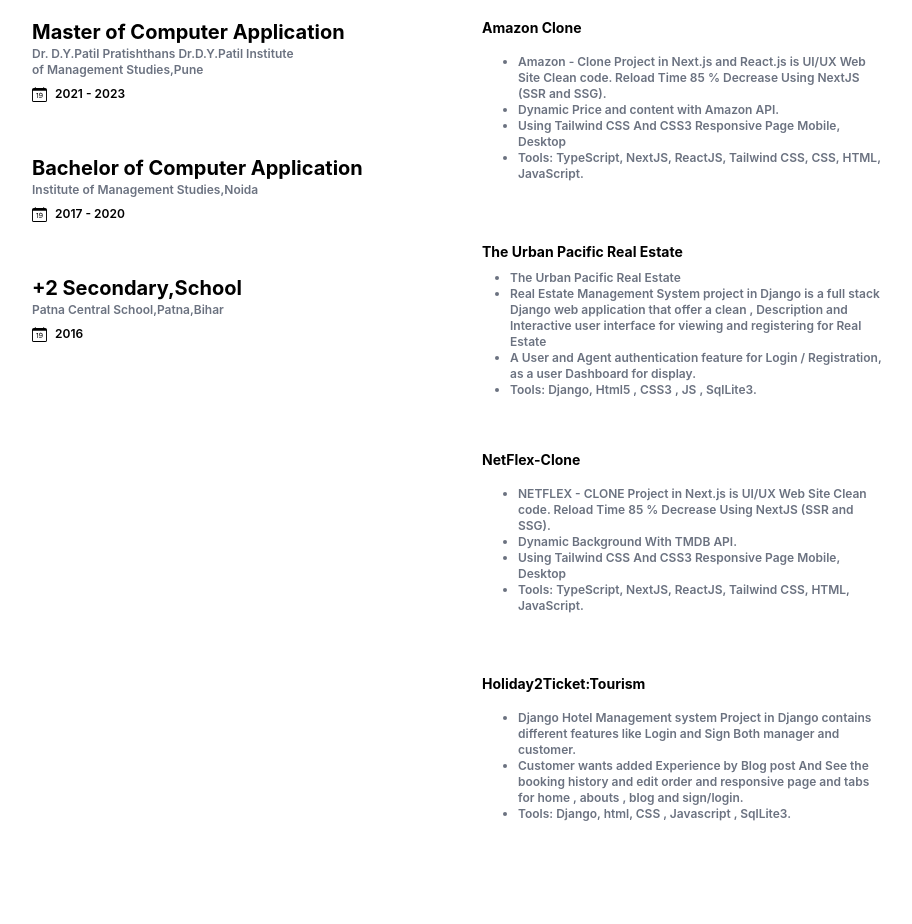
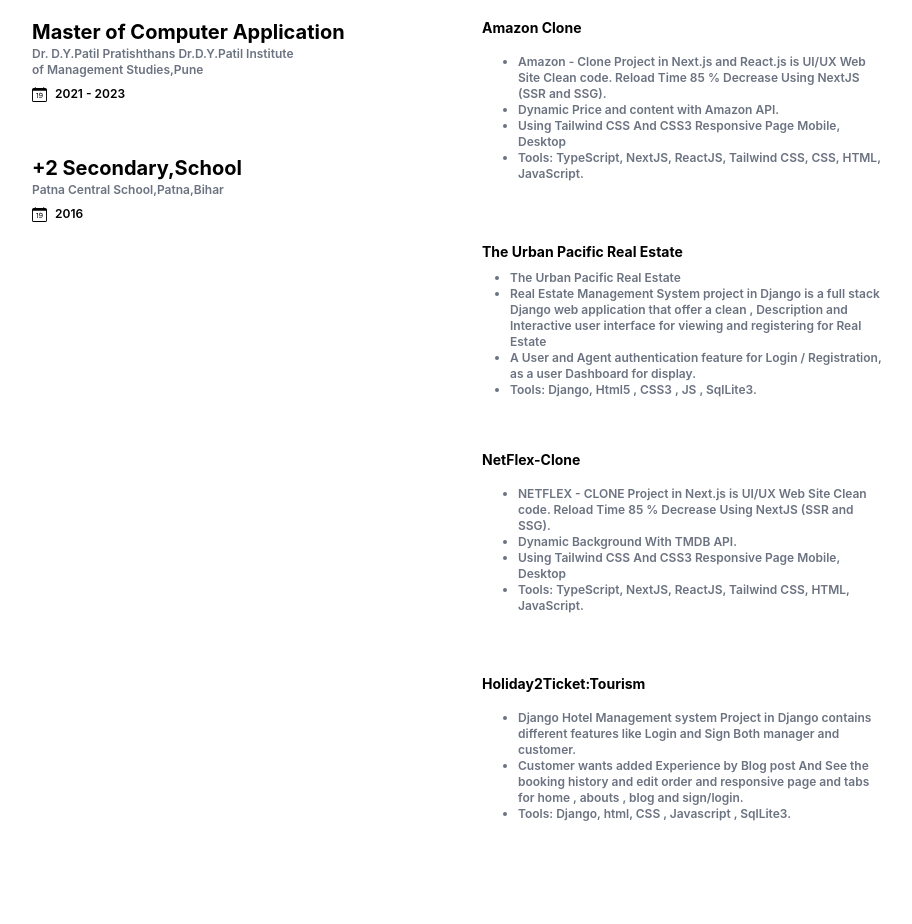
Before and after one commit to Yash-wardhan/Portfolio, a React (Create React App) app: page / in a window 1280 px wide. Shown: the part 2540-3464 px from the top of the page, without its empty margins (174-1086 px from the left). Built offline with nearby package versions, Linux system fonts and the light colour scheme.

Commit message:
Improve Design

```diff
--- a/src/components/Portfilo/Portfilo.jsx
+++ b/src/components/Portfilo/Portfilo.jsx
@@ -67,13 +67,6 @@
                                         <p className='text-xs font-semibold text-gray-500'>Dr. D.Y.Patil Pratishthans Dr.D.Y.Patil Institute <br /> of Management Studies,Pune</p>
                                         <p className='flex items-center mt-2 gap-2 text-xs font-semibold'><BsCalendarDate size={15}/>2021 - 2023</p>
                                 </div>
-
-                                <div className='gap-10 py-5 px-2'>
-                                    <h4 className='text-xl font-bold'>Bachelor of Computer Application</h4>
-                                    <p className='text-xs font-semibold text-gray-500'>Institute of Management Studies,Noida</p>
-                                    <p className='flex items-center mt-2 gap-2 text-xs font-semibold'><BsCalendarDate size={15}/>2017 - 2020</p>
-                                </div>
-
                                 <div className='gap-10 py-5 px-2'>
                                     <h4 className='text-xl font-bold'>+2 Secondary,School</h4>
                                     <p className='text-xs font-semibold text-gray-500'>Patna Central School,Patna,Bihar</p>
```
